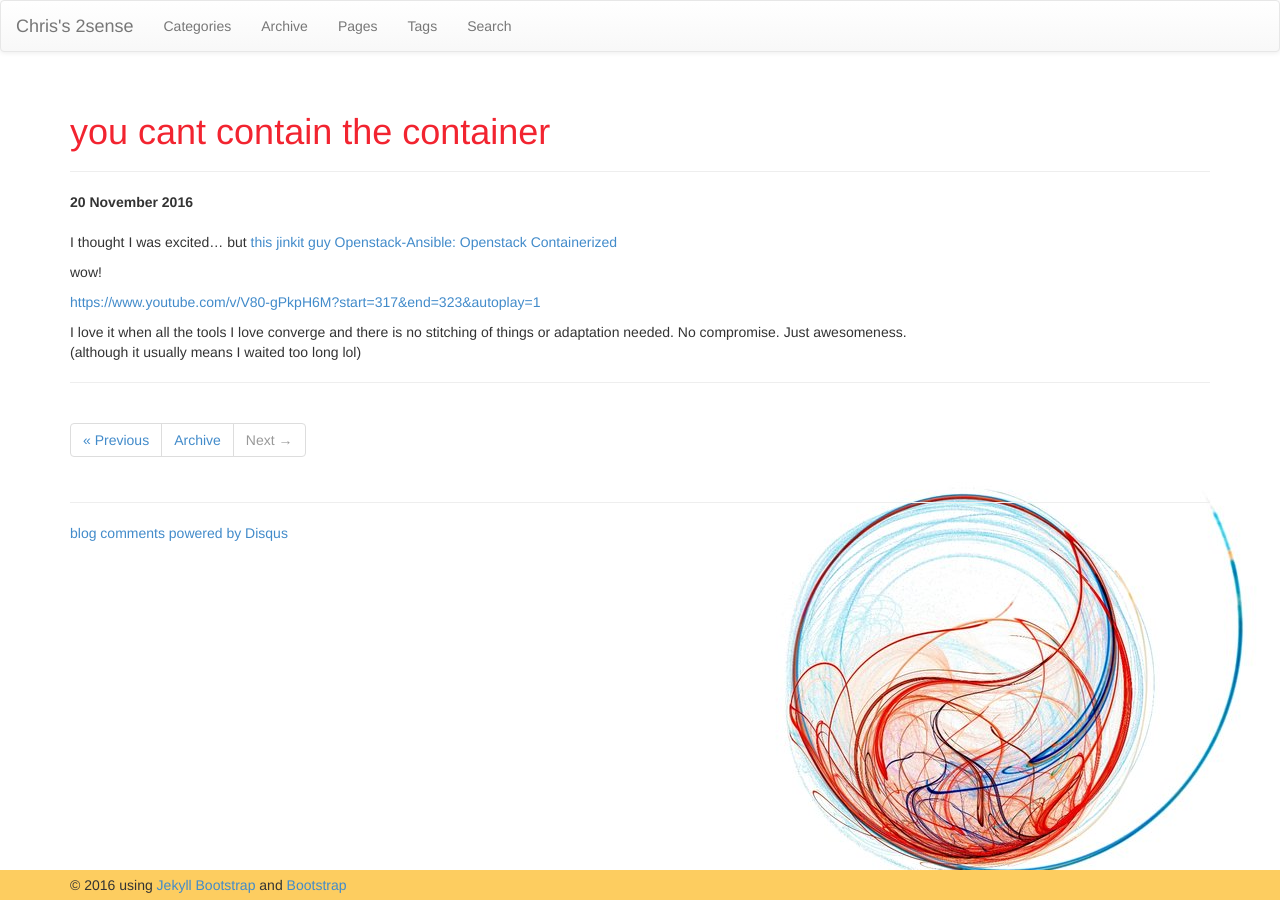
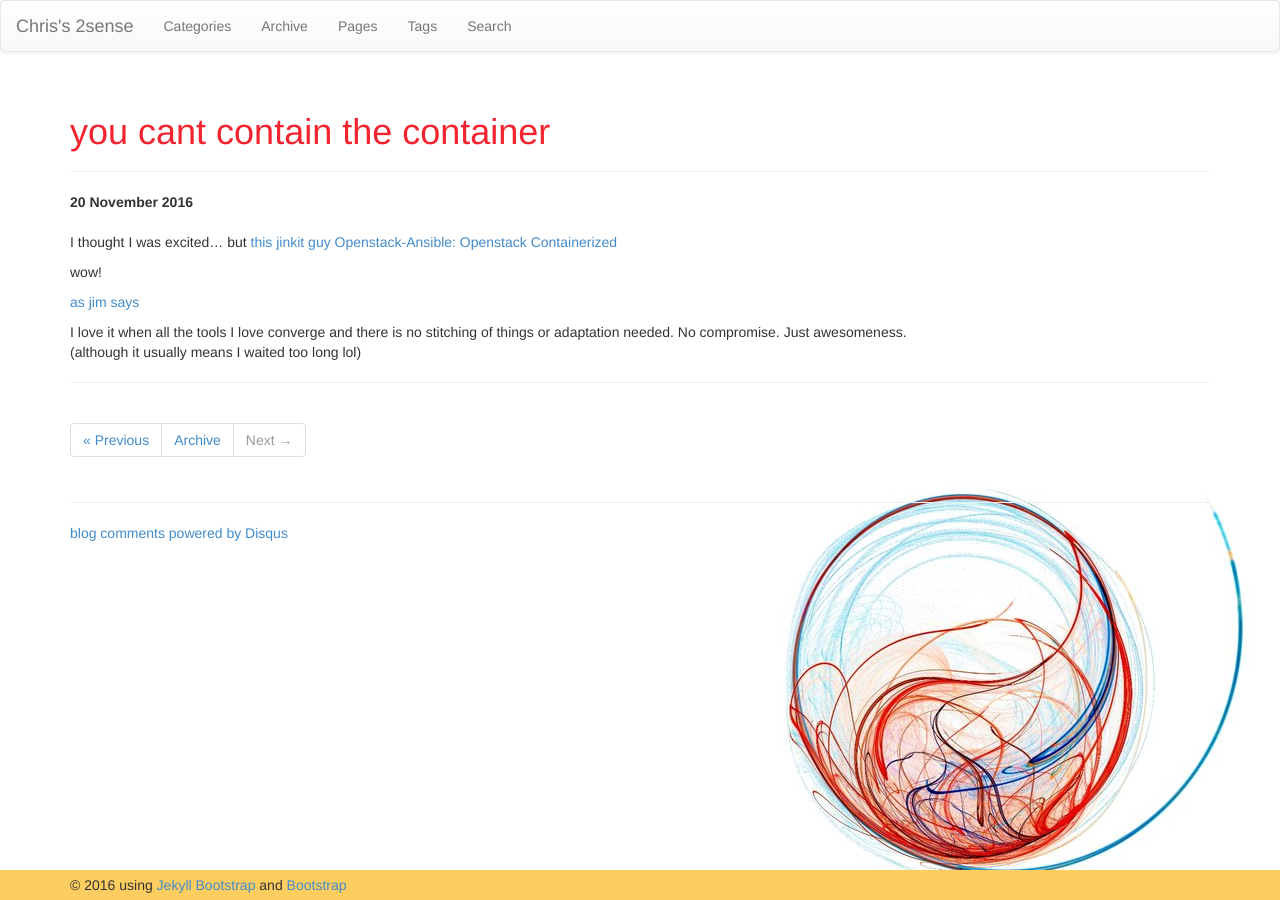
Before and after one commit to faizanvahevaria/chrisamow.github.io, a Jekyll site: the page built from _posts/2016-11-20-you-cant-contain-the-container.md, in a window 1280 px wide. Built offline with Jekyll 4.4.1, drawn with Linux system fonts in a browser that asks for light colours; nearby versions of some CDN libraries; comment, search, counter and statistics services are not loaded.

Commit message:
blog content

```diff
--- a/_posts/2016-11-20-you-cant-contain-the-container.md
+++ b/_posts/2016-11-20-you-cant-contain-the-container.md
@@ -12,7 +12,7 @@ I thought I was excited... but [this jinkit guy Openstack-Ansible: Openstack Con
 
 wow!
 
-<https://www.youtube.com/v/V80-gPkpH6M?start=317&end=323&autoplay=1>
+[as jim says](https://www.youtube.com/v/V80-gPkpH6M?start=317&end=323&autoplay=1)
 
 I love it when all the tools I love converge and there is no stitching of things or adaptation needed.  No compromise.  Just awesomeness.
 (although it usually means I waited too long lol)
```
